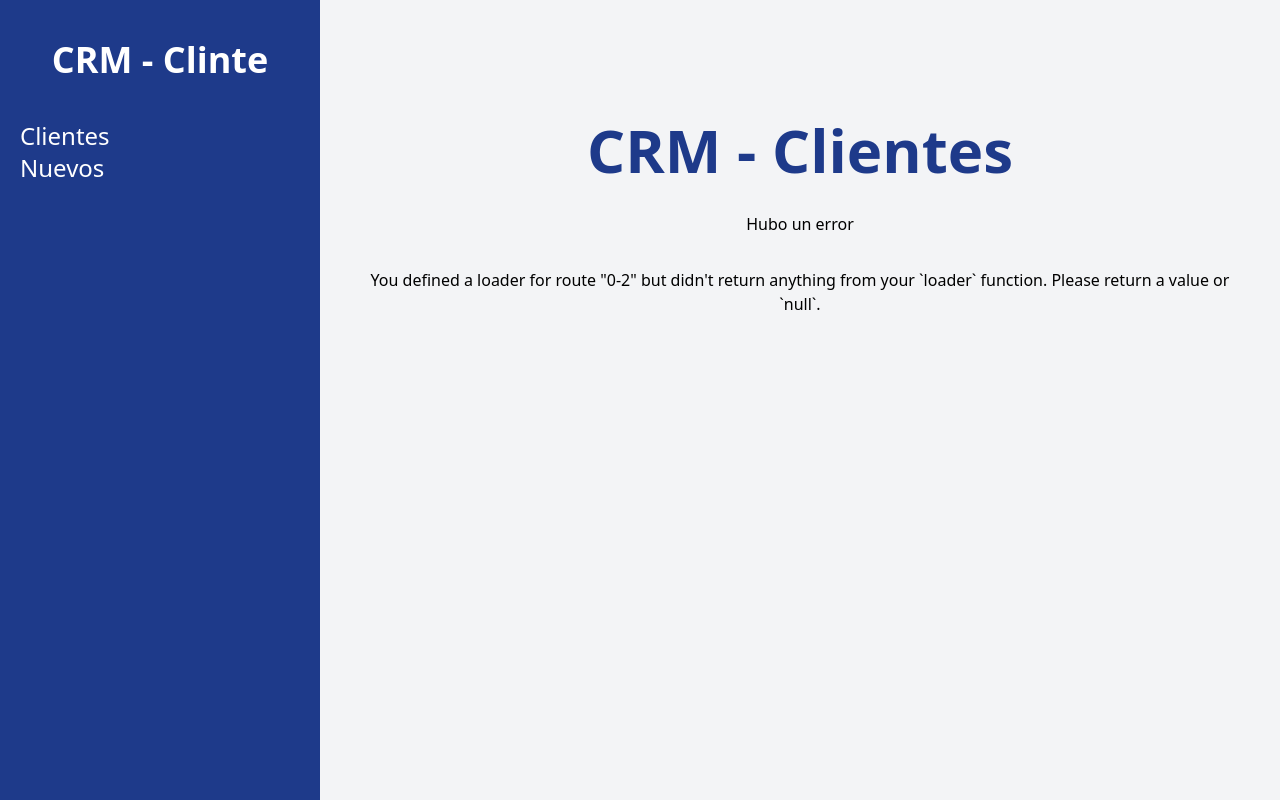
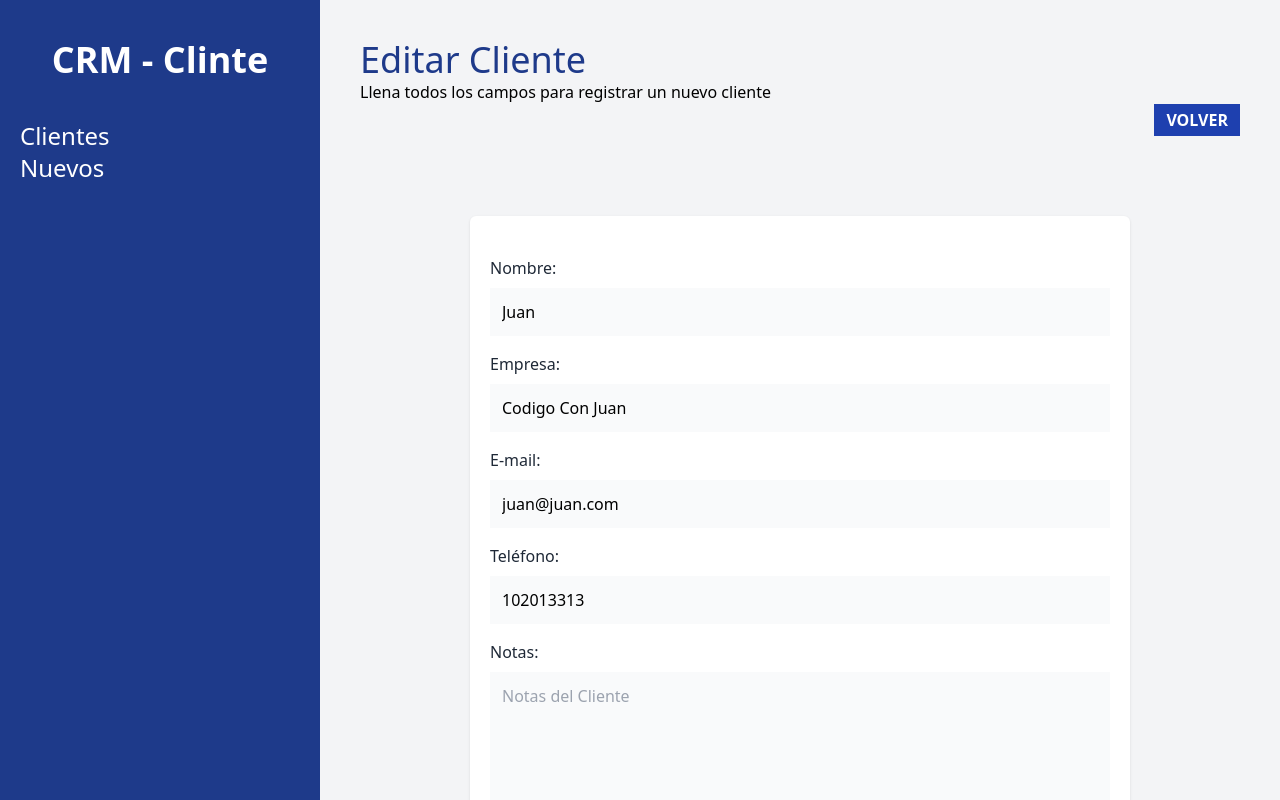
Before and after one commit to ulises58/CrmReact, a React (Vite) app: page /clientes/1/editar in a window 1280 px wide. Built offline with nearby package versions, Linux system fonts and the light colour scheme; data requests are answered from the project's data file.

Commit message:
Añadiendo el Formulario para Editar y Autocompletar el Formulario

```diff
--- a/src/components/Formulario.jsx
+++ b/src/components/Formulario.jsx
@@ -11,6 +11,7 @@
           className="mt-2 block w-full p-3 bg-gray-50"
           placeholder="Nombre del Cliente"
           name="nombre"
+          defaultValue={cliente?.nombre}
         />
       </div>
       <div className="mb-4">
@@ -23,6 +24,7 @@
           className="mt-2 block w-full p-3 bg-gray-50"
           placeholder="Empresa del Cliente"
           name="empresa"
+          defaultValue={cliente?.empresa}
         />
       </div>
 
@@ -36,6 +38,7 @@
           className="mt-2 block w-full p-3 bg-gray-50"
           placeholder="Email del Cliente"
           name="email"
+          defaultValue={cliente?.email}
         />
       </div>
 
@@ -49,6 +52,7 @@
           className="mt-2 block w-full p-3 bg-gray-50"
           placeholder="Teléfono del Cliente"
           name="telefono"
+          defaultValue={cliente?.telefono}
         />
       </div>
 
@@ -63,6 +67,7 @@
           className="mt-2 block w-full p-3 bg-gray-50 h-40 align-self"
           placeholder="Notas del Cliente"
           name="notas"
+          defaultValue={cliente?.notas}
         />
       </div>
     </>
--- a/src/pages/EditarCliente.jsx
+++ b/src/pages/EditarCliente.jsx
@@ -1,4 +1,6 @@
+import { Form, useNavigate, useLoaderData } from "react-router-dom";
 import { obtenerCliente } from "../data/clientes";
+import Formulario from "../components/Formulario";
 
 export async function loader({ params }) {
   const cliente = await obtenerCliente(params.clienteId);
@@ -8,9 +10,37 @@
       statusText: "No ahi resultados",
     });
   }
-  console.log(cliente);
+  return cliente;
 }
 
 export const EditarCliente = () => {
-  return <div>EditarCliente</div>;
+  const navigate = useNavigate();
+  const cliente = useLoaderData();
+  return (
+    <>
+      <h1 className="font-blanck text-4xl text-blue-900">Editar Cliente</h1>
+      <p>Llena todos los campos para registrar un nuevo cliente </p>
+
+      <div className="flex justify-end">
+        <button
+          className="bg-blue-800 text-white px-3 py-1 font-bold uppercase"
+          onClick={() => navigate(-1)}
+        >
+          VOLVER
+        </button>
+      </div>
+      <div className="bg-white shadow rounded-md md:w-3/4 mx-auto px-5 py-10 mt-20">
+        {/* {errores?.length &&
+          errores.map((error, i) => <Error key={i}>{error}</Error>)} */}
+        <Form noValidate method="post">
+          <Formulario cliente={cliente} />
+          <input
+            type="submit"
+            className="mt-5 w-full bg-blue-800 p-3 uppercase font-bold text-white text-lg"
+            value="Registrar Cliente"
+          />
+        </Form>
+      </div>
+    </>
+  );
 };
```
